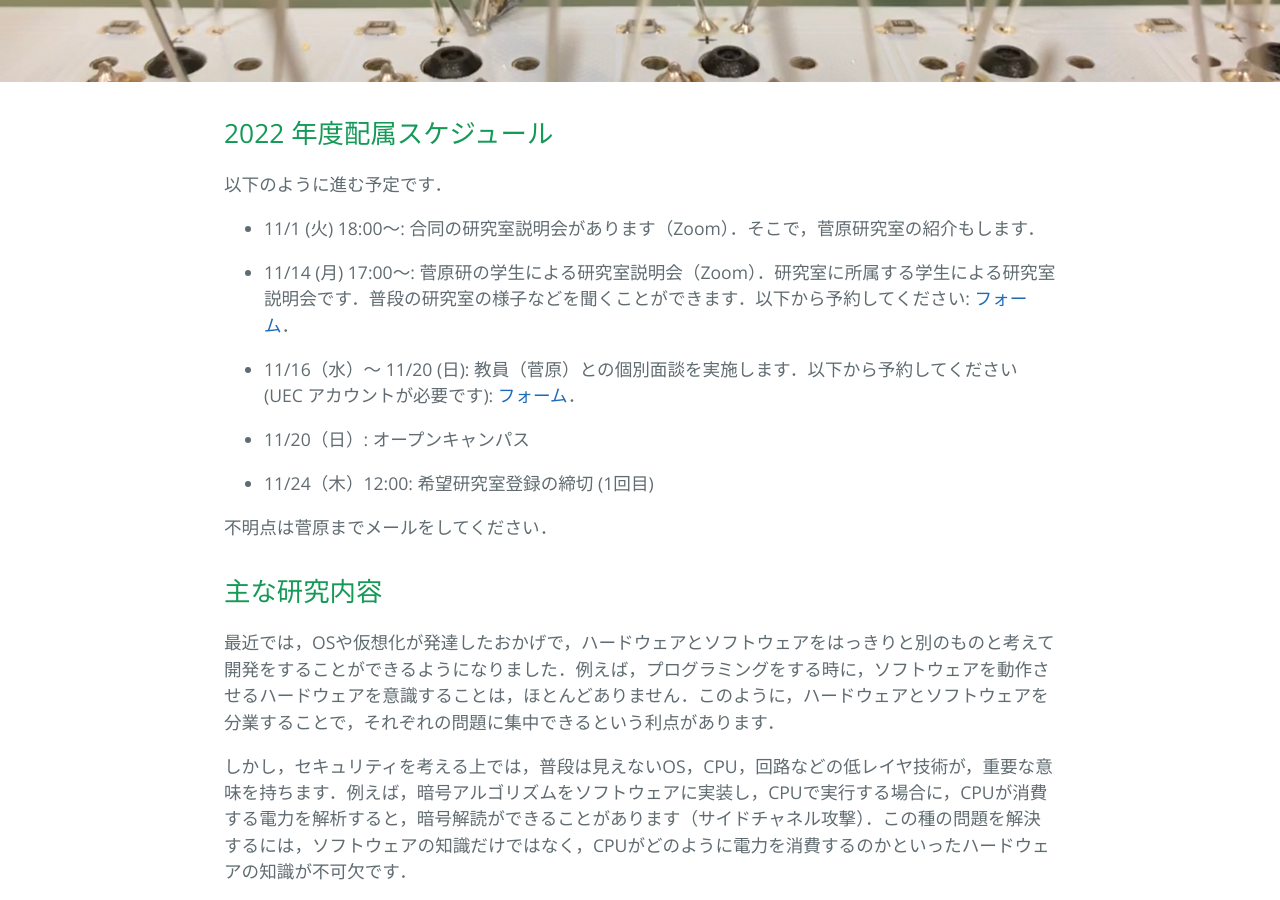
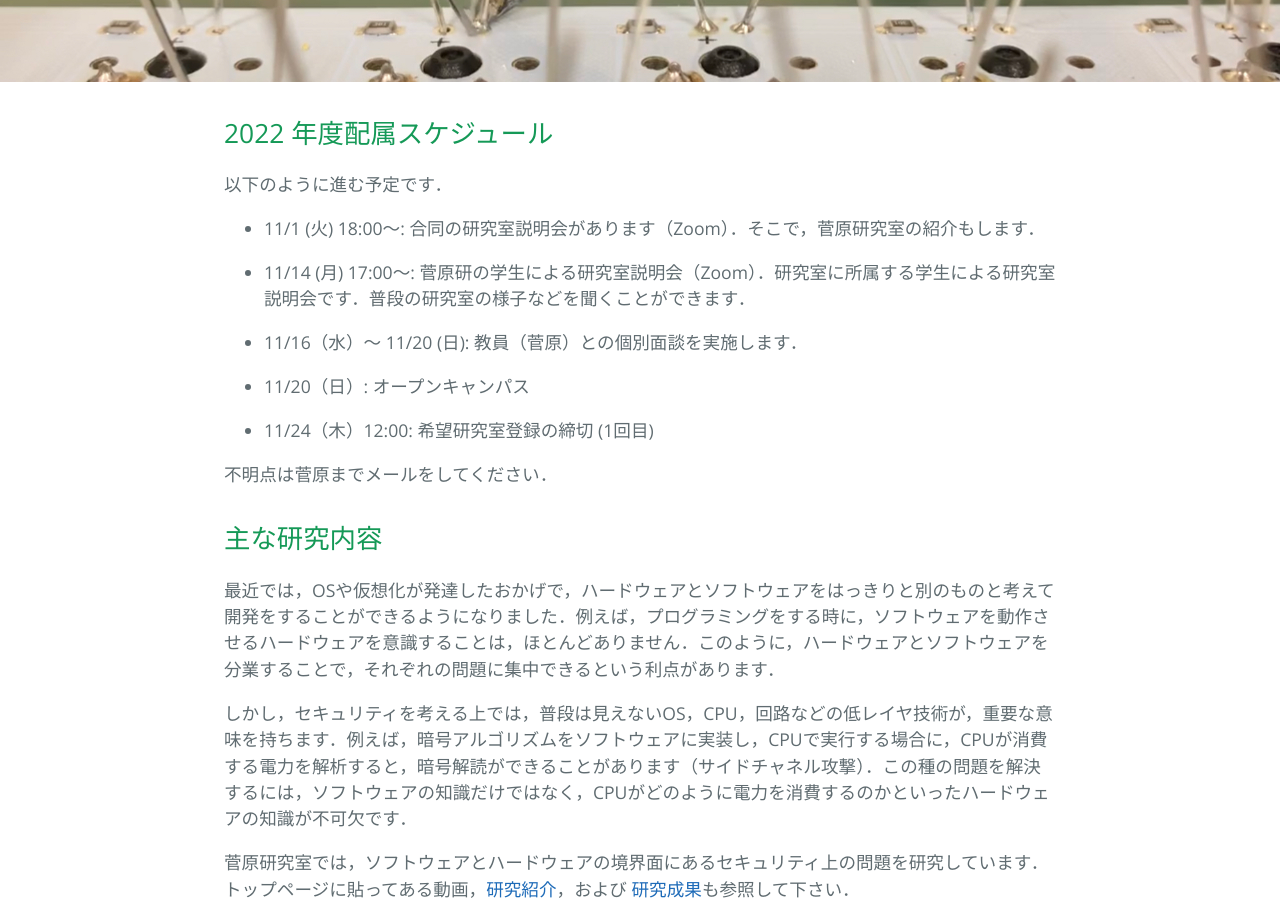
Before and after one commit to sugawara-bbbb/weblab, a Jekyll site: the page built from haizoku.md, in a window 1280 px wide and 900 px high, scrolled down 301 px. Built offline with Jekyll 4.4.1, drawn with Linux system fonts in a browser that asks for light colours; our own code applies the rules of GitHub Pages for plain Markdown files.

Commit message:
Removed links from haizoku.md

```diff
--- a/haizoku.md
+++ b/haizoku.md
@@ -8,9 +8,9 @@ layout: default
 
 - 11/1 (火) 18:00〜: 合同の研究室説明会があります（Zoom）．そこで，菅原研究室の紹介もします．
 
-- 11/14 (月) 17:00～: 菅原研の学生による研究室説明会（Zoom）．研究室に所属する学生による研究室説明会です．普段の研究室の様子などを聞くことができます．以下から予約してください: [フォーム](https://forms.gle/TQfaTe9hDcJYXuqf6)．
+- 11/14 (月) 17:00～: 菅原研の学生による研究室説明会（Zoom）．研究室に所属する学生による研究室説明会です．普段の研究室の様子などを聞くことができます．
 
-- 11/16（水）〜 11/20 (日): 教員（菅原）との個別面談を実施します．以下から予約してください (UEC アカウントが必要です): [フォーム](https://forms.gle/qPBkDQ3CoDirDQTb6)．
+- 11/16（水）〜 11/20 (日): 教員（菅原）との個別面談を実施します．
 
 - 11/20（日）: オープンキャンパス
 
```
